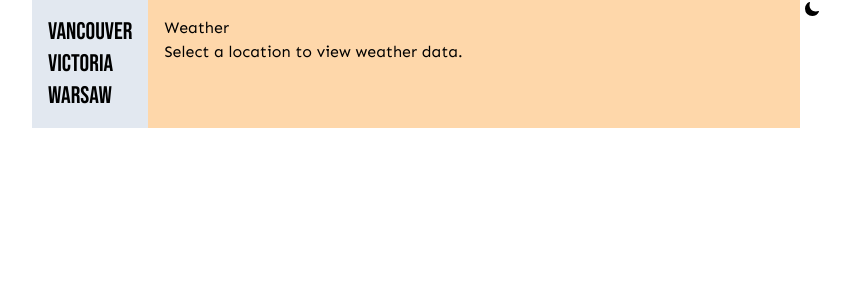
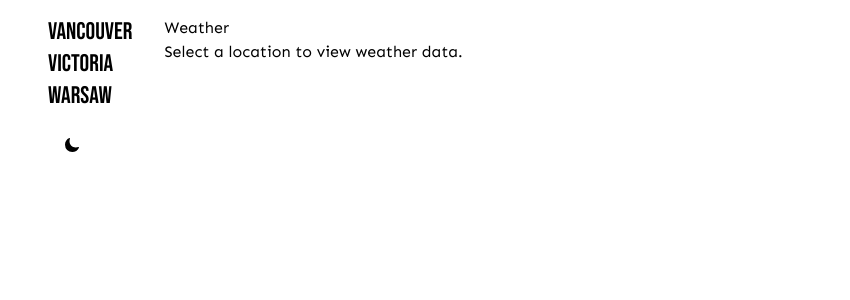
Before and after one commit to fmann/weather-widget, a React (Vite) app: page / in a window 1280 px wide. Shown: the top 300 px of the page, without its empty margins (224-1074 px from the left). Built offline with nearby package versions, Linux system fonts and the light colour scheme.

Commit message:
Getting the widget to look less crap.

```diff
--- a/src/App.tsx
+++ b/src/App.tsx
@@ -31,7 +31,7 @@ function App() {
       `https://api.open-meteo.com/v1/forecast?latitude=${location.coord.lat}&longitude=${location.coord.lon}` +
         `&current=temperature_2m,wind_speed_10m` +
         `&forecast_hours=24` +
-        `&hourly=temperature_2m,wind_speed_10m` +
+        //        `&hourly=temperature_2m,wind_speed_10m` +
         `&daily=weather_code,temperature_2m_max,temperature_2m_min`
     )
       .then((response) => response.json())
@@ -47,8 +47,8 @@ function App() {
         name: "Vancouver",
         country: "Canada",
         coord: {
-          lat: 49.2827,
-          lon: 123.1207,
+          lat: 49.2627,
+          lon: 123.1843,
         },
       },
       {
@@ -73,22 +73,8 @@ function App() {
   return (
     <>
       <div id="widget--wrapper" className="mx-auto max-w-3xl relative">
-        <div
-          id="widget--header"
-          className="bg-white dark:bg-black absolute top-0 -right-5"
-        >
-          <div>
-            <button onClick={() => darkModeHandler()}>
-              {dark && <IoSunny />}
-              {!dark && <IoMoon />}
-            </button>
-          </div>
-        </div>
         <div id="widget--body" className="flex dark:text-white">
-          <div
-            id="widget--body--nav-menu"
-            className="bg-slate-200 dark:bg-slate-800 p-4"
-          >
+          <div id="widget--body--nav-menu" className="p-4">
             {locations.map((location) => (
               <div key={location.name} className="font-impact text-2xl">
                 <button onClick={() => fetchWeatherForLocation(location)}>
@@ -96,11 +82,15 @@ function App() {
                 </button>
               </div>
             ))}
+
+            <div className="mt-6 pl-4">
+              <button onClick={() => darkModeHandler()}>
+                {dark && <IoSunny />}
+                {!dark && <IoMoon />}
+              </button>
             </div>
-          <div
-            id="widget--body--content-area"
-            className="grow bg-orange-200 dark:bg-orange-900 p-4"
-          >
+          </div>
+          <div id="widget--body--content-area" className="grow p-4">
             {weatherData && currentLocation ? (
               <div>
                 <h2 className="text-center text-2xl text-bold">
@@ -110,6 +100,8 @@ function App() {
                   {weatherData.current.temperature_2m}
                 </h1>
 
+                {weatherData.daily && (
+                  <>
                     <h3>Daily</h3>
                     <div id="widget--body--forecast-panel" className="flex">
                       {weatherData.daily.temperature_2m_max.map(
@@ -124,11 +116,18 @@ function App() {
                             <h3 className="text-center font-impact text-xl">
                               {temp}
                             </h3>
+                            <h3 className="text-center font-impact text-xl text-sky-400">
+                              {weatherData.daily.temperature_2m_min[index]}
+                            </h3>
                           </div>
                         )
                       )}
                     </div>
+                  </>
+                )}
 
+                {weatherData.hourly && (
+                  <>
                     <h3>Hourly</h3>
                     <div id="widget--body--hourly-panel">
                       {weatherData.hourly.temperature_2m.map(
@@ -143,6 +142,8 @@ function App() {
                         )
                       )}
                     </div>
+                  </>
+                )}
               </div>
             ) : (
               <div>
```
Lines whose indentation alone changed are shown as unchanged.
